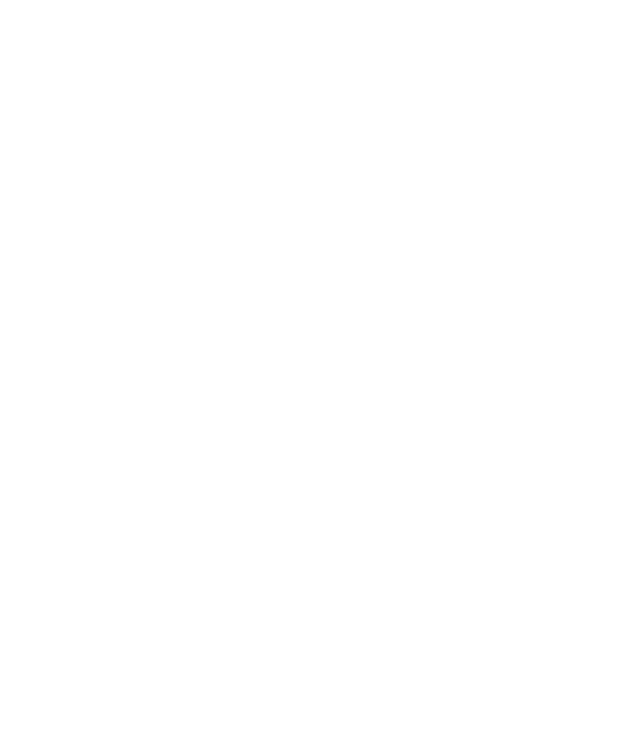
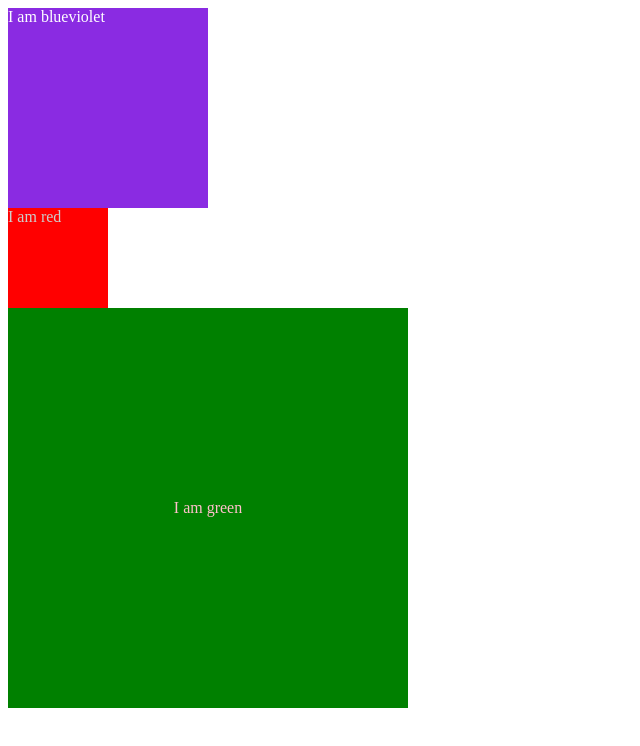
Before and after one commit to janaratolonbaeva/okurmen_js_lesson_12_janara_tolonbaeva, a plain HTML site: page index.html in a window 1280 px wide. Shown: the whole page, without its empty margins (0-640 px from the left). Drawn offline with nearby package versions, Linux system fonts and the light colour scheme.

Commit message:
Added pure js code

```diff
--- a/index.html
+++ b/index.html
@@ -7,6 +7,13 @@
     <title>Lesson 12</title>
   </head>
   <body>
+    <div id="container"></div>
+
+    <script
+      src="https://code.jquery.com/jquery-3.7.1.min.js"
+      integrity="sha256-/JqT3SQfawRcv/BIHPThkBvs0OEvtFFmqPF/lYI/Cxo="
+      crossorigin="anonymous"
+    ></script>
     <script src="./index.js"></script>
   </body>
 </html>
--- a/index.js
+++ b/index.js
@@ -0,0 +1,14 @@
+document.addEventListener('DOMContentLoaded', () => {
+  function createDivElementToContainer(text, className) {
+    const container = document.getElementById('container');
+    // const container = document.querySelector('#container');
+    const newElement = document.createElement('div');
+    newElement.innerHTML = text;
+    newElement.classList.add(className);
+    container.appendChild(newElement);
+  }
+
+  createDivElementToContainer('I am blueviolet', 'container-child-1');
+  createDivElementToContainer('I am red', 'container-child-2');
+  createDivElementToContainer('I am green', 'container-child-3');
+});
--- a/style.css
+++ b/style.css
@@ -0,0 +1,23 @@
+.container-child-1 {
+  background: blueviolet;
+  height: 200px;
+  width: 200px;
+  color: #fff;
+}
+
+.container-child-2 {
+  background: red;
+  height: 100px;
+  width: 100px;
+  color: #ccc;
+}
+
+.container-child-3 {
+  background: green;
+  width: 400px;
+  height: 400px;
+  color: pink;
+  display: flex;
+  justify-content: center;
+  align-items: center;
+}
```
